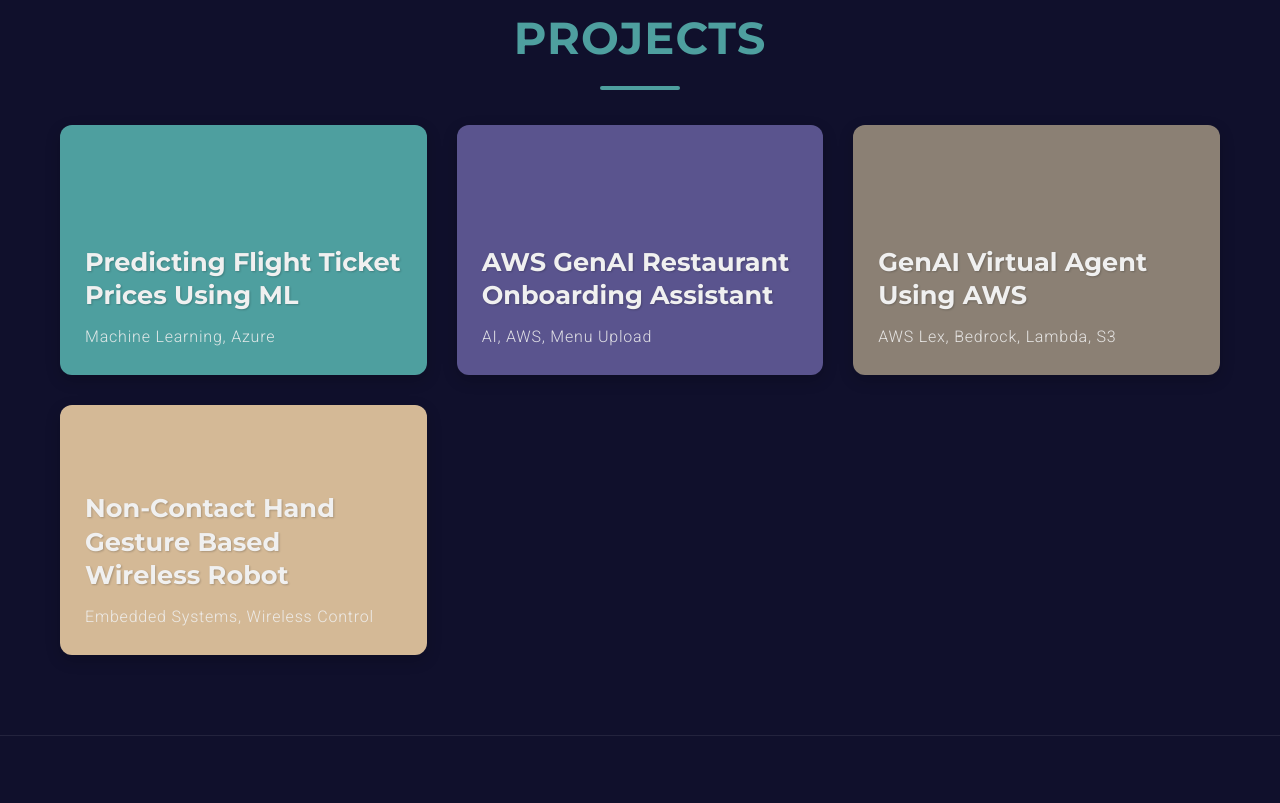
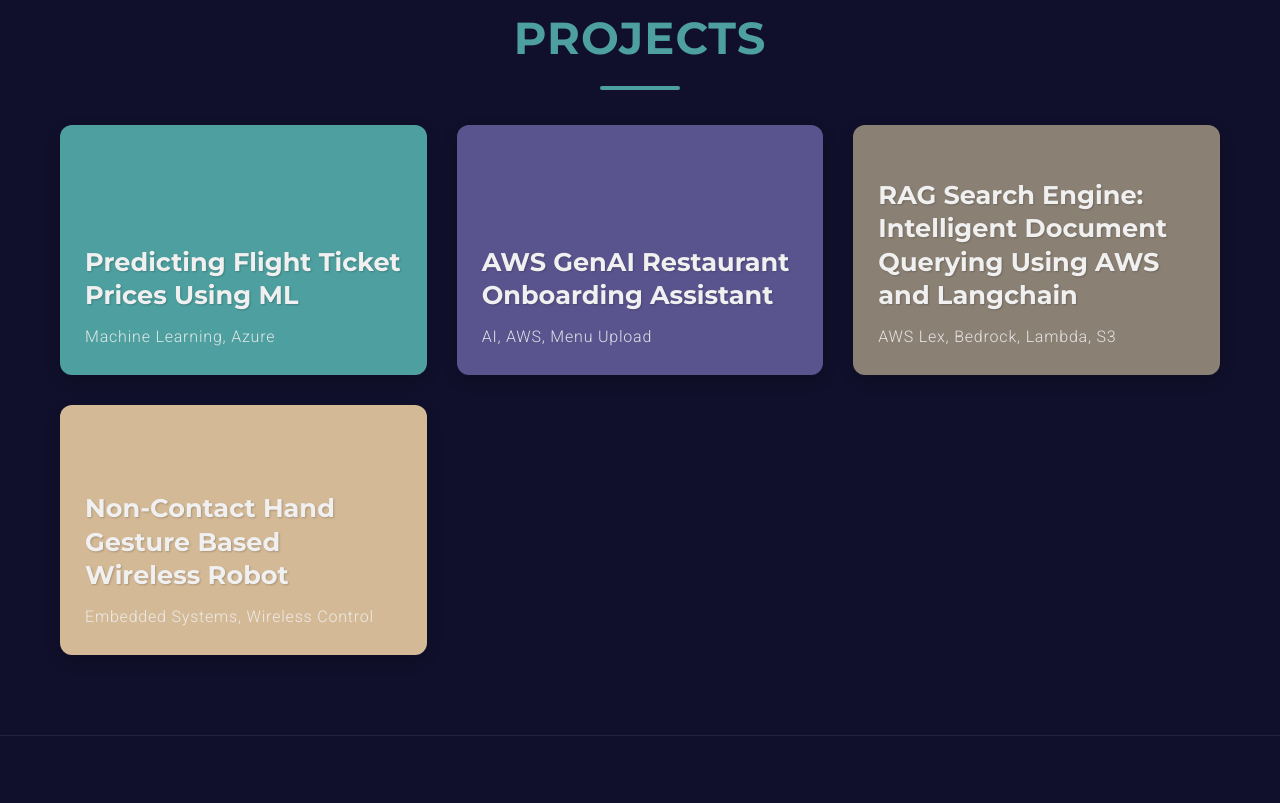
Before and after one commit to Mounikesh08/Mounikesh-portfolio, a plain HTML site: page index.html in a window 1280 px wide. Shown: the part 877-1680 px from the top of the page. Drawn offline with Linux system fonts and the light colour scheme.

Commit message:
Update index.html

```diff
--- a/index.html
+++ b/index.html
@@ -50,9 +50,9 @@
                     <p>AI, AWS, Menu Upload</p>
                 </div>
             </a>
-            <a href="https://github.com/Mounikesh08/GenAI-Virtual-Agent-using-AWS" target="_blank" rel="noopener noreferrer" class="grid-item color-3">
+            <a href="https://github.com/Mounikesh08/RAG-Search-Engine-Using-AWS-and-Langchain" target="_blank" rel="noopener noreferrer" class="grid-item color-3">
                 <div class="grid-item-content">
-                    <h4>GenAI Virtual Agent Using AWS</h4>
+                    <h4>RAG Search Engine: Intelligent Document Querying Using AWS and Langchain</h4>
                     <p>AWS Lex, Bedrock, Lambda, S3</p>
                 </div>
             </a>
```
